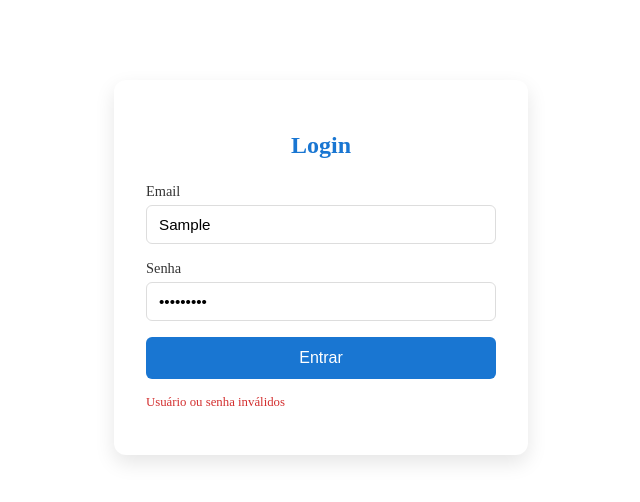
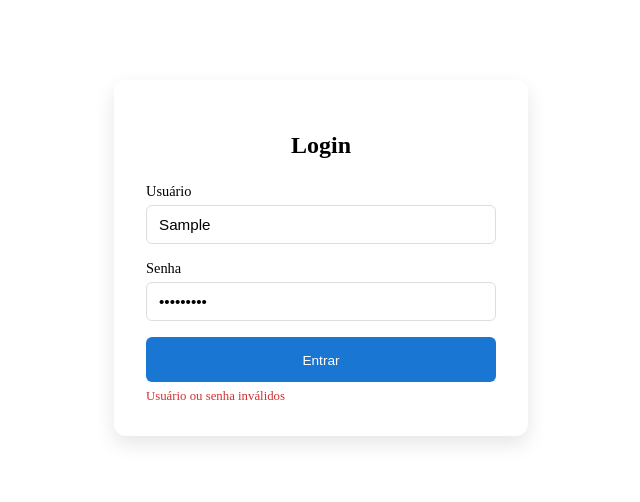
Before and after one commit to AndreReginatto93/petshop-metaway, an Angular app in the folder petshop-frontend/: page / in a window 1280 px wide. Both pictures are taken after typing "Sample", "Sample123" into the empty fields and a click on the button "Entrar". Shown: the top 502 px of the page, without its empty margins (319-959 px from the left). Built offline with nearby package versions, Linux system fonts and the light colour scheme; no server answers.

Commit message:
Improve login UX and refactor login submission

```diff
--- a/petshop-frontend/src/app/pages/login/login.component.html
+++ b/petshop-frontend/src/app/pages/login/login.component.html
@@ -3,10 +3,10 @@
 
   <form [formGroup]="loginForm" (ngSubmit)="submit()">
     <div>
-      <label>Email</label>
+      <label>Usuário</label>
       <input formControlName="login" />
       @if (loginForm.get('login')?.touched && loginForm.controls['login'].errors) {
-        <p>Email inválido</p>
+        <p class="error-message">Usuário inválido</p>
       }
     </div>
 
@@ -14,18 +14,21 @@
       <label>Senha</label>
       <input type="password" formControlName="password" />
       @if (loginForm.get('password')?.touched && loginForm.controls['password'].errors) {
-        <p>Senha inválida</p>
+        <p class="error-message">Senha inválida</p>
       }
     </div>
 
     <button type="submit">
-
-      Entrar
-
+      @if(loading){
+        <div class="loader"></div>
+      }@else{
+        <p class="button-text">Entrar</p>
+      }
     </button>
   </form>
   @if (errorMessage != "") {
-    <p>{{errorMessage}}</p>
+    <p class="error-message">{{errorMessage}}</p>
   }
 
+
 </div>
--- a/petshop-frontend/src/app/pages/login/login.component.scss
+++ b/petshop-frontend/src/app/pages/login/login.component.scss
@@ -12,7 +12,7 @@
   h2 {
     text-align: center;
     margin-bottom: 1.5rem;
-    color: #1976d2;
+    color: #000000;
     font-weight: 600;
   }
 
@@ -25,7 +25,7 @@
       font-size: 0.9rem;
       font-weight: 500;
       margin-bottom: 0.3rem;
-      color: #333;
+      color: #000000;
       display: block;
     }
 
@@ -44,10 +44,10 @@
       }
     }
 
-    p {
+    .button-text  {
       margin: 0.2rem 0 0;
       font-size: 0.85rem;
-      color: #d32f2f;
+      color: #ffffff;
     }
 
     button {
@@ -60,6 +60,7 @@
       background: #1976d2;
       color: #fff;
       transition: background 0.2s, transform 0.1s;
+      height: 45px;
 
       &:hover {
         background: #1565c0;
@@ -71,10 +72,26 @@
     }
   }
 
-  p {
+  .error-message {
+    margin: 0.2rem 0 0;
     padding-top: 4px;
     font-size: 0.8rem;
     color: #d32f2f;
     font-weight: 500;
   }
+
+  .loader {
+    border: 2px solid #f3f3f3; /* Light grey */
+    border-top: 2px solid #3498db; /* Blue */
+    border-radius: 50%;
+    width: 20px;
+    height: 20px;
+    animation: spin 2s linear infinite;
+    margin: 0 auto;
+  }
+
+  @keyframes spin {
+    0% { transform: rotate(0deg); }
+    100% { transform: rotate(360deg); }
+  }
 }
--- a/petshop-frontend/src/app/pages/login/login.component.ts
+++ b/petshop-frontend/src/app/pages/login/login.component.ts
@@ -1,6 +1,7 @@
 import { Component } from '@angular/core';
 import { FormBuilder, FormControl, FormGroup, ReactiveFormsModule, Validators } from '@angular/forms';
 import { LoginService } from '../../services/login.service';
+import { firstValueFrom } from 'rxjs';
 
 @Component({
   selector: 'app-login',
@@ -27,31 +28,28 @@ export class LoginComponent {
     }, { updateOn: 'submit' })
   }
 
-  submit(){
+  async submit(){
     try{
-      //if (this.loading == true) return;
+      if (this.loading == true) return;
       this.loading = true;
+
       this.errorMessage = "";
       if (this.loginForm.invalid) {
-        this.loginForm.markAllAsTouched(); // força exibir erros
-        console.log("markAllAsTouched");
+        this.loginForm.markAllAsTouched();
         return;
       }
 
       const { login, password } = this.loginForm.value;
-      console.log('user: %s, passsword: %s', login, password);
 
-      this.loginService.login(login, password).subscribe({
-        next: (res) => {
-          console.log('Login ok!', res);
-          localStorage.setItem('token', res.token); // exemplo
-          alert('Login realizado com sucesso!');
-        },
-        error: (err) => {
-          console.error(err);
-          this.errorMessage = 'Usuário ou senha inválidos';
-        }
-      });
+      try {
+        const res = await firstValueFrom(this.loginService.login(login, password));
+        localStorage.setItem('token', res.token); // exemplo
+        //alert('Login realizado com sucesso!');
+        console.log(res);
+      } catch (err: any) {
+        console.error(err);
+        this.errorMessage = 'Usuário ou senha inválidos';
+      }
     }finally{
       this.loading = false;
     }
```
